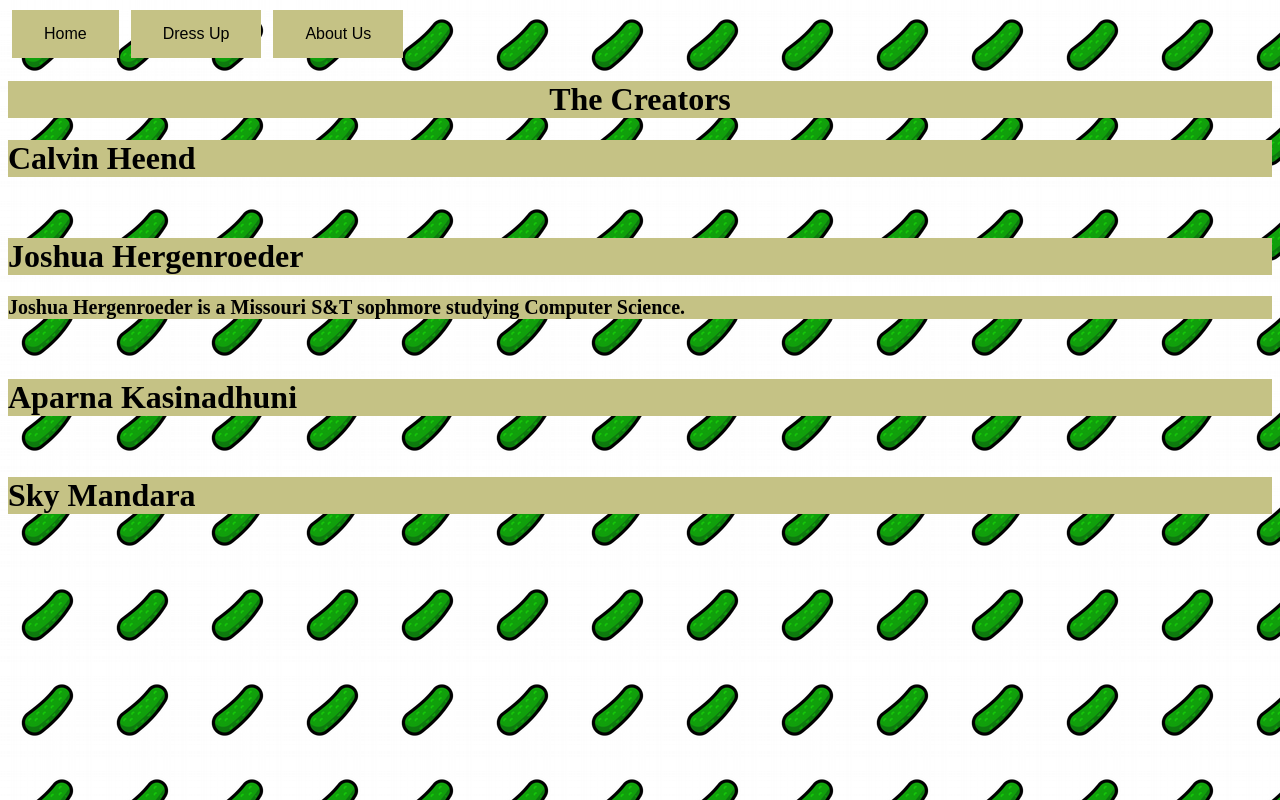
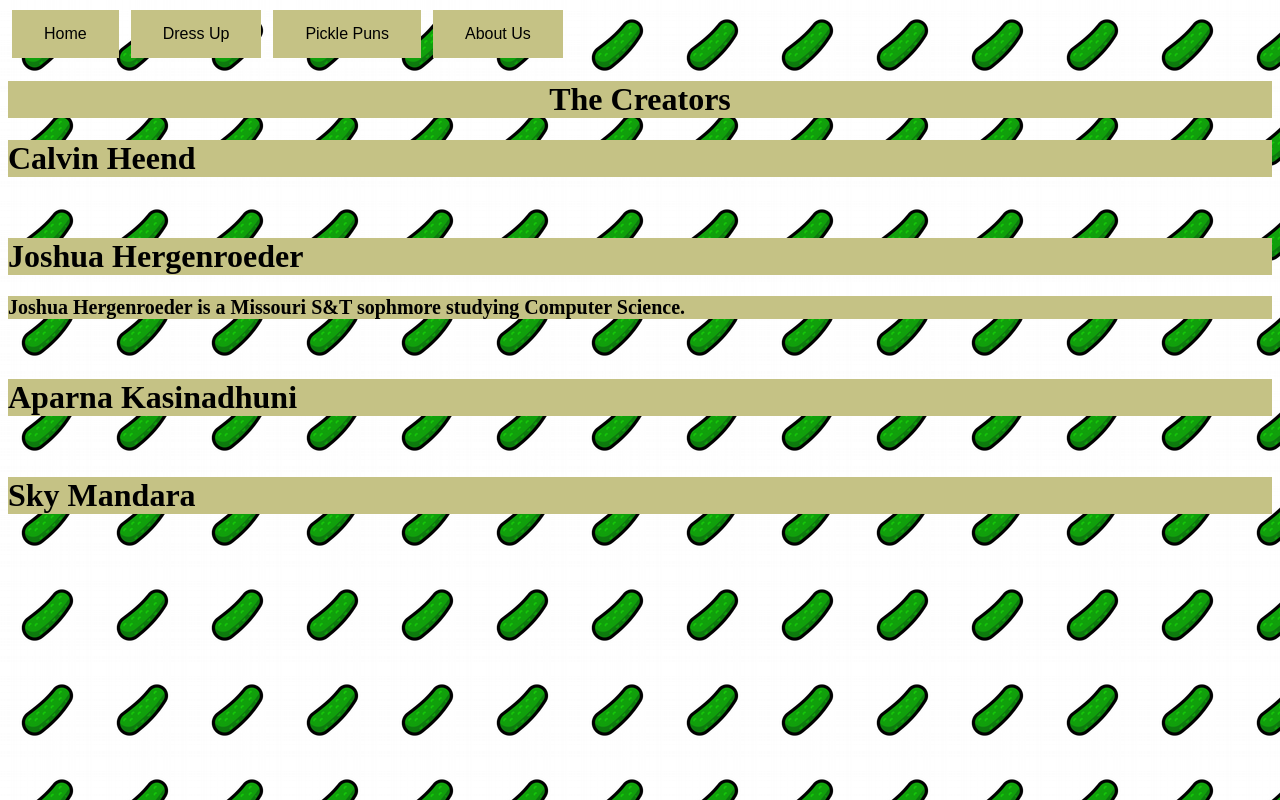
Before and after one commit to Hoagieburger/PickleHackDressUp, a plain HTML site: page about-us.html in a window 1280 px wide. Drawn offline with Linux system fonts and the light colour scheme.

Commit message:
Added pickle puns nav button to existing pages

```diff
--- a/about-us.html
+++ b/about-us.html
@@ -6,6 +6,7 @@
 	<nav>
 		<button class="button" onclick="location.href='index.html';">Home</button>
 		<button class="button" onclick="location.href='dress_up.html';">Dress Up</button>
+		<button class="button" onclick="location.href='picklepuns.html';">Pickle Puns</button>
 		<button class="button" onclick="location.href='about-us.html';">About Us</button>
 	</nav>
 	<body>
```
Also changed, not shown: dress_up.html (+1 -0 lines), index.html (+1 -0 lines).
